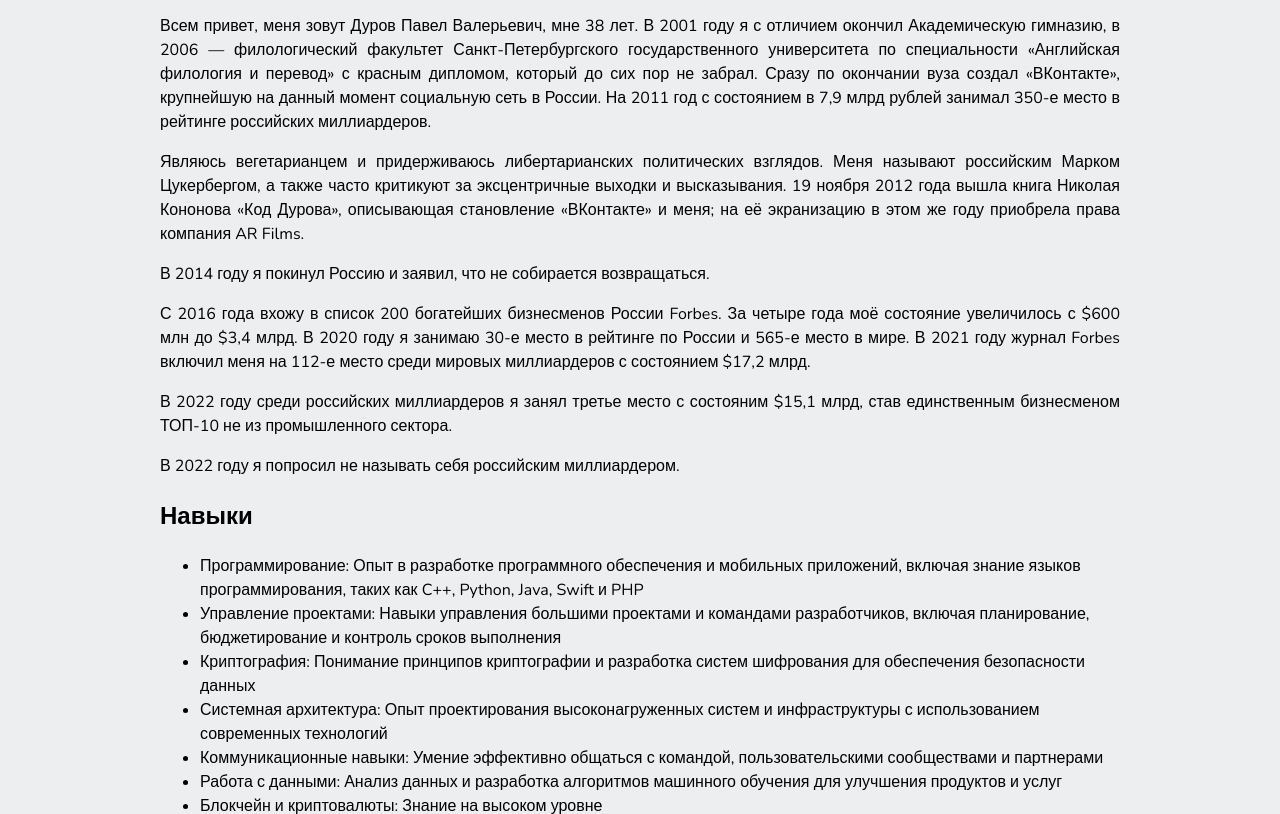
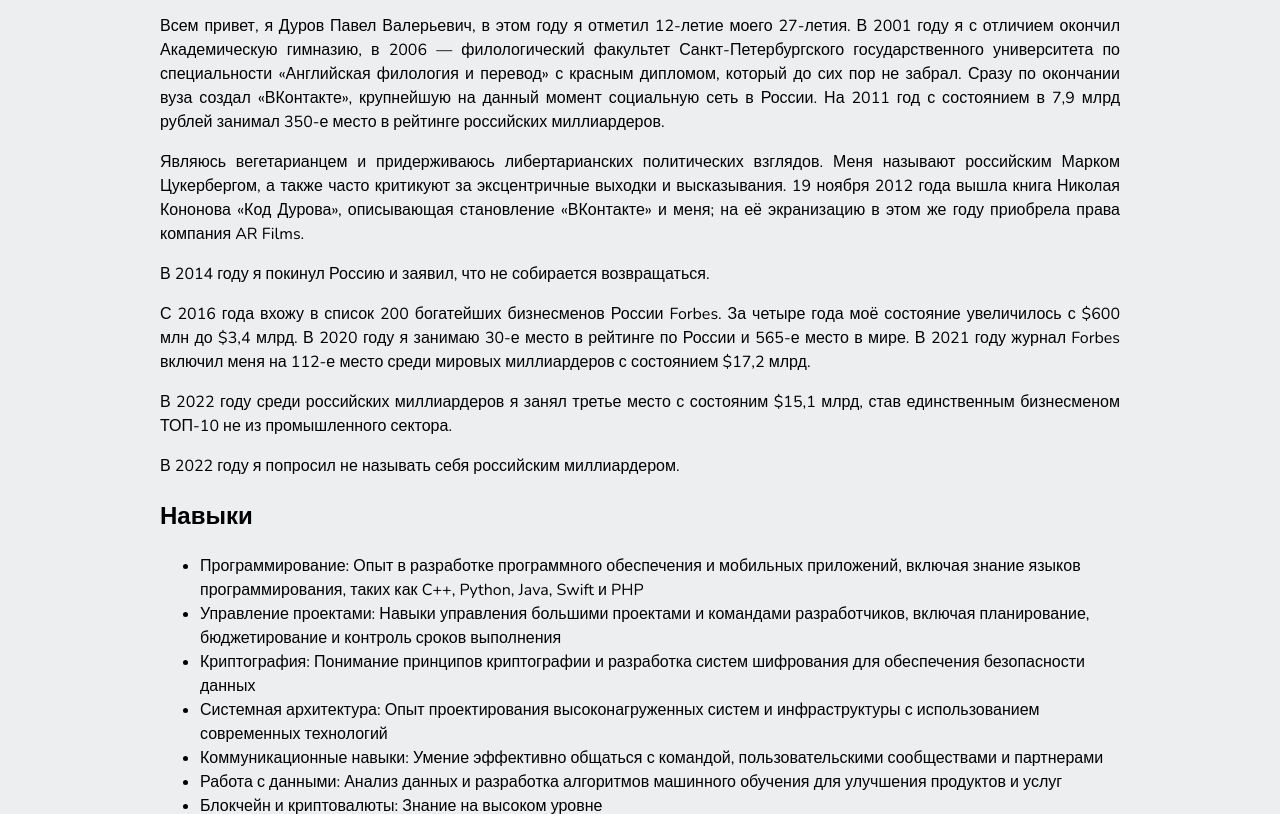
Before and after one commit to sergey030902/Lagutin-221-331-web-dev-2023-1, a plain HTML site: page lab1/index.html in a window 1280 px wide. Shown: the part 1165-1979 px from the top of the page. Drawn offline with nearby package versions, Linux system fonts and the light colour scheme.

Commit message:
age corrected

```diff
--- a/lab1/index.html
+++ b/lab1/index.html
@@ -39,7 +39,7 @@
                     <img height="300px" src="images/durov.jpg" alt="Durov">
                 </figure>
                 <p>
-                    Всем привет, меня зовут Дуров Павел Валерьевич, мне 38 лет. В 2001 году я с отличием окончил Академическую гимназию, в 2006 — филологический факультет Санкт-Петербургского
+                    Всем привет, я Дуров Павел Валерьевич, в этом году я отметил 12-летие моего 27-летия. В 2001 году я с отличием окончил Академическую гимназию, в 2006 — филологический факультет Санкт-Петербургского
                     государственного университета по специальности «Английская филология и перевод» с красным дипломом, который до сих пор не забрал. Сразу по окончании вуза создал
                     «ВКонтакте», крупнейшую на данный момент социальную сеть в России. На 2011 год с состоянием в 7,9 млрд рублей занимал 350-е место в рейтинге российских миллиардеров.</p>
 
```
